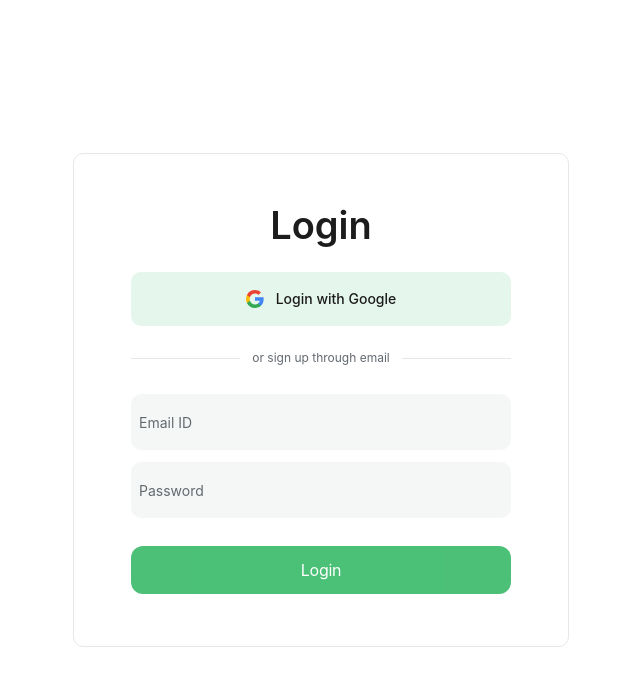
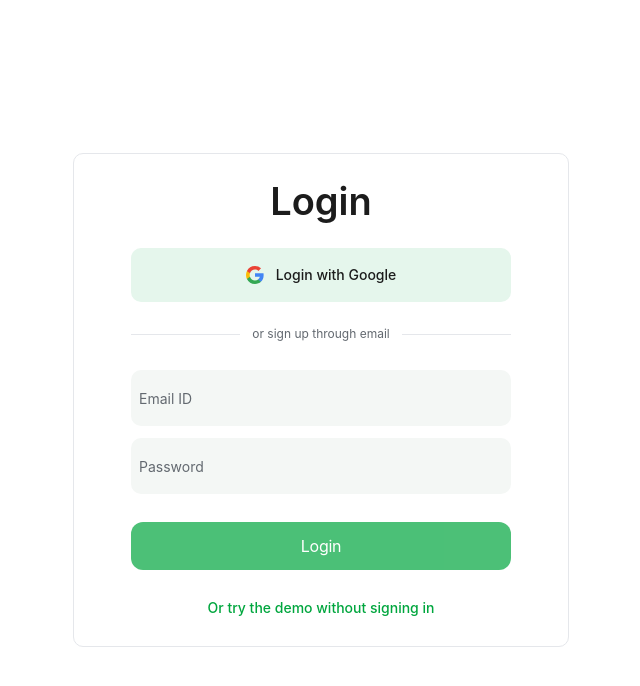
Before and after one commit to Mithurn/Courier, a React (Vite) app in the folder frontend/: page /login in a window 1280 px wide. Shown: the top 686 px of the page, without its empty margins (319-959 px from the left). Built offline with nearby package versions, Linux system fonts and the light colour scheme; no server answers.

Commit message:
Send login to the live app and add a demo link on the login page

```diff
--- a/frontend/src/components/LoginPage.tsx
+++ b/frontend/src/components/LoginPage.tsx
@@ -1,3 +1,6 @@
+import { liveAppUrl } from '../config';
+import { enterDemo } from '../demo/mode';
+
 function GoogleIcon() {
   return (
     <svg width="18" height="18" viewBox="0 0 18 18" aria-hidden="true">
@@ -22,7 +25,7 @@ export function LoginPage() {
 
           <div className="flex w-full flex-col gap-6">
             <a
-              href="/api/auth/google"
+              href={liveAppUrl('/api/auth/google')}
               className="flex h-13.5 items-center justify-center gap-3 rounded-[10px] bg-brand-soft text-sm font-medium text-ink"
             >
               <GoogleIcon />
@@ -57,6 +60,10 @@ export function LoginPage() {
           >
             Login
           </button>
+
+          <button type="button" onClick={enterDemo} className="cursor-pointer text-center text-sm font-medium text-brand hover:underline">
+            Or try the demo without signing in
+          </button>
         </div>
       </div>
     </div>
```
